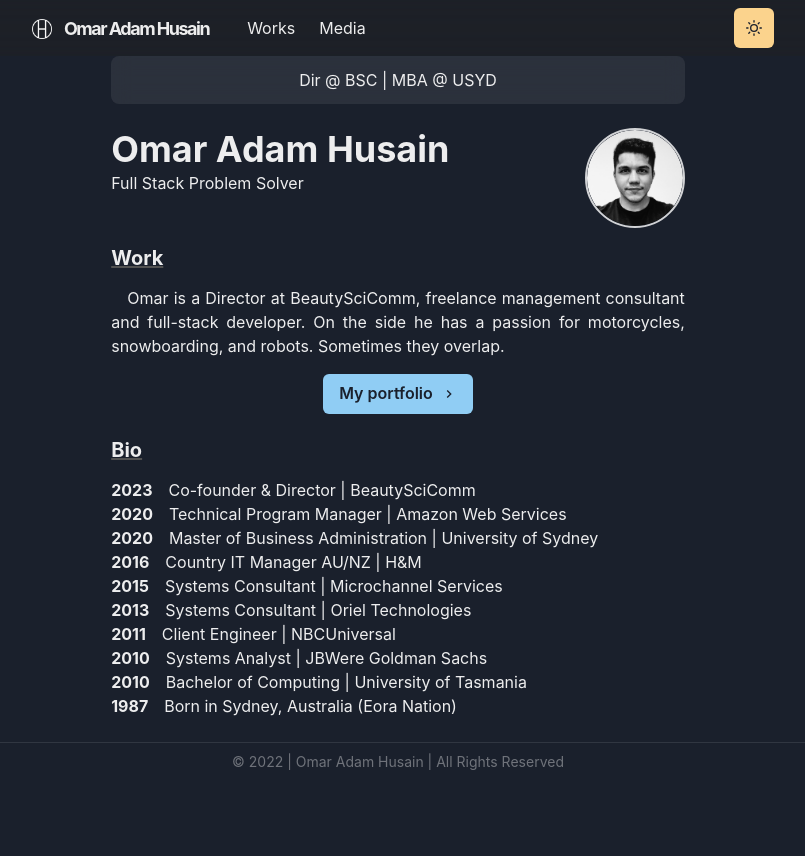
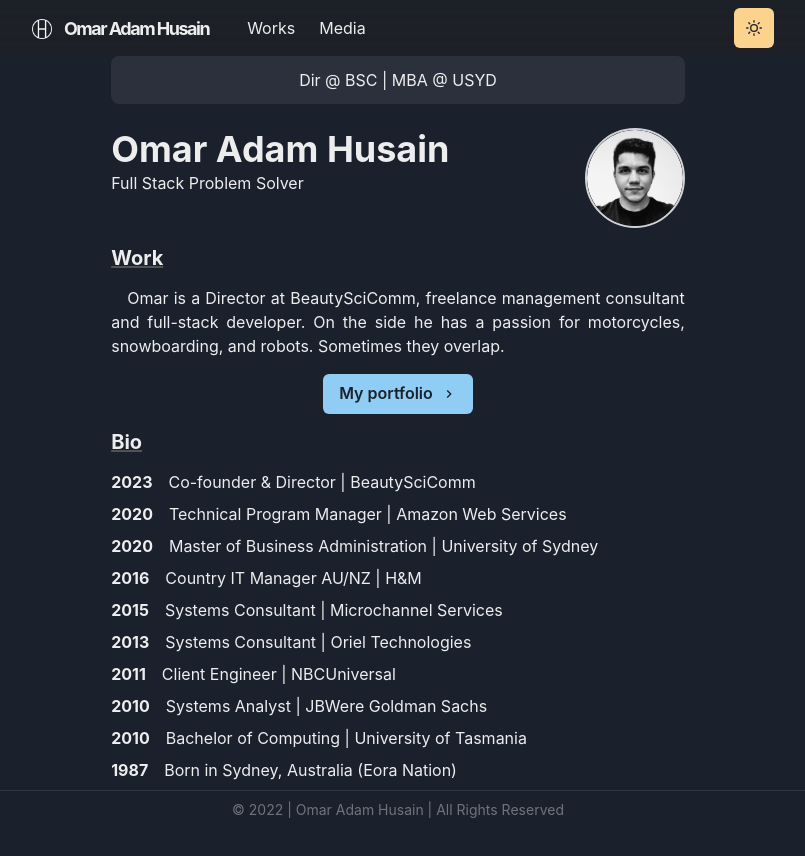
Before and after one commit to OmarAHusain/omar.cloud.v2, a Next.js app: page / in a window 1280 px wide. Shown: the top 856 px of the page, without its empty margins (242-1047 px from the left). Before the commit the page ends 828 px from the top, so only its background shows below. Built offline with nearby package versions, Linux system fonts and the light colour scheme.

Commit message:
Updating index loading effect and adding adam robotics text

```diff
--- a/components/section.js
+++ b/components/section.js
@@ -12,7 +12,7 @@
         initial={{ y: 20, opacity: 0 }}
         animate={{ y: 0, opacity: 1 }}
         transition={{ duration: 0.6, delay }}
-        mb={6}
+        mb={2}
     >
         {children}
     </StyledDiv>
--- a/pages/index.js
+++ b/pages/index.js
@@ -36,6 +36,7 @@
                     >
                     Dir @ BSC | MBA @ USYD
                 </Box>
+                <Section delay={0.1}>
                 <Box display={{ md: 'flex' }}>
                     <Box flexGrow={1}>
                         <Heading
@@ -76,7 +77,7 @@
                         </Box>
                     </Box>
                 </Box>
-
+                </Section>
                 <Section delay={0.2}>
                     <Heading
                         as="h3"
@@ -98,6 +99,8 @@
                             <Link target="_blank"></Link>
                         </NextLink>
                     </Paragraph>
+                </Section>
+                <Section delay={0.3}>
                     <Box align="center" my={4}>
                         <NextLink href="/works" passHref scroll={false}>
                             <Button
@@ -123,35 +126,55 @@
                     >
                         Bio
                     </Heading>
+                </Section>
+                <Section delay={0.5}>
                     <BioSection>
                         <BioYear>2023</BioYear>
                         Co-founder & Director | BeautySciComm
                     </BioSection>
+                </Section>
+                <Section delay={0.6}>
                     <BioSection>
                         <BioYear>2020</BioYear>
                         Technical Program Manager | Amazon Web Services
                     </BioSection>
+                </Section>
+                <Section delay={0.7}>
                     <BioSection>
                         <BioYear>2020</BioYear>Master of Business Administration | University of Sydney
                     </BioSection>
+                </Section>
+                <Section delay={0.8}>
                     <BioSection>
                         <BioYear>2016</BioYear>Country IT Manager AU/NZ | H&M
                     </BioSection>
+                </Section>
+                <Section delay={0.9}>
                     <BioSection>
                         <BioYear>2015</BioYear>Systems Consultant | Microchannel Services
                     </BioSection>
+                </Section>
+                <Section delay={1}>
                     <BioSection>
                         <BioYear>2013</BioYear>Systems Consultant | Oriel Technologies
                     </BioSection>
+                </Section>
+                <Section delay={1.1}>
                     <BioSection>
                         <BioYear>2011</BioYear>Client Engineer | NBCUniversal
                     </BioSection>
+                </Section>
+                <Section delay={1.2}>
                     <BioSection>
                         <BioYear>2010</BioYear>Systems Analyst | JBWere Goldman Sachs
                     </BioSection>
+                </Section>
+                <Section delay={1.3}>
                     <BioSection>
                         <BioYear>2010</BioYear>Bachelor of Computing | University of Tasmania
                     </BioSection>
+                </Section>
+                <Section delay={1.4}>
                     <BioSection>
                         <BioYear>1987</BioYear>Born in Sydney, Australia (Eora Nation)
                     </BioSection>
--- a/pages/works/adamrobotics.js
+++ b/pages/works/adamrobotics.js
@@ -37,8 +37,7 @@
                     Summary
                 </Heading>
                 <P>
-                    I help content creators and startups develop. This includes identifying product market fit, defining short to long term strategy, developing rhythm, and tackling the big problems.
-                    My methods involve working with you to discover your business direction and helping you decide your next steps in growth.
+                    I hope to build the first seamless and intuitive human controlled humanoid robot built with a combination of custom 3d printing, off the shelf electronics, and VR.
                 </P>
             </Section>
             <Section delay={0.3}>
```
